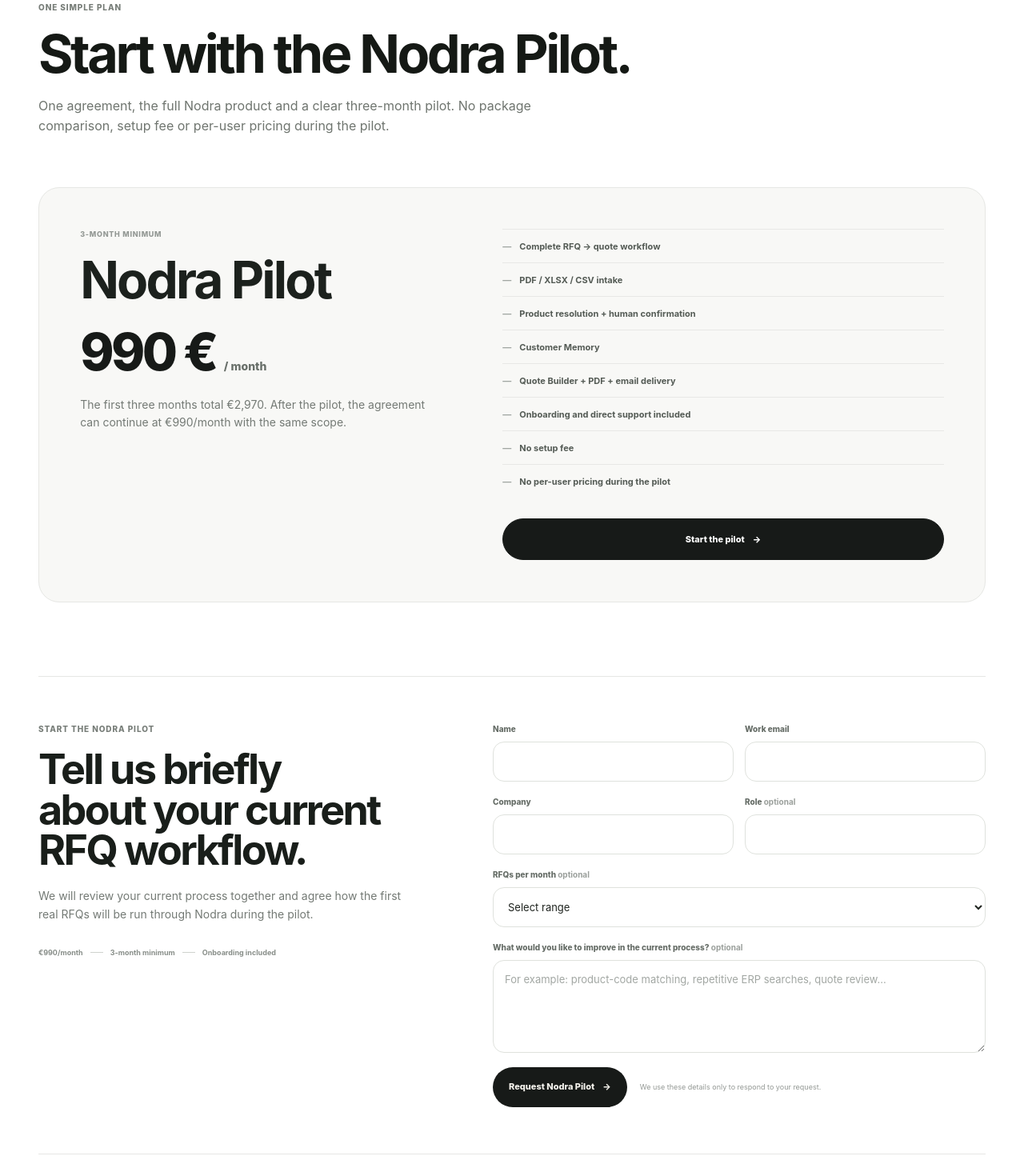
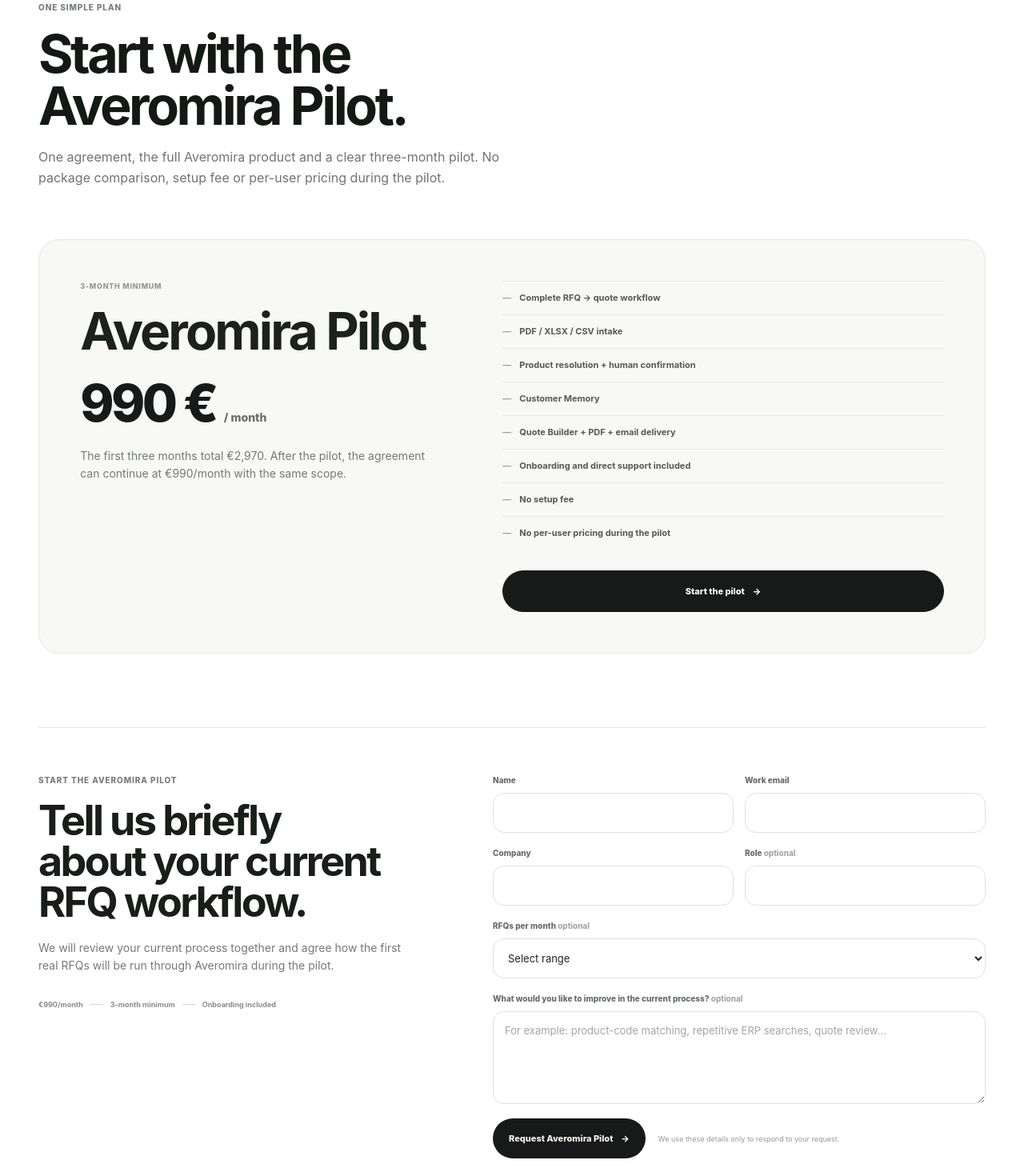
Before and after one commit to miromnb-coder/Rivora, a Next.js app: page / in a window 1280 px wide. Shown: the part 6980-8450 px from the top of the page at 80% size. Built offline with nearby package versions, Linux system fonts and the light colour scheme; no server answers.

Commit message:
Update pilot pricing brand

```diff
--- a/components/marketing/PricingLeadCapture.tsx
+++ b/components/marketing/PricingLeadCapture.tsx
@@ -89,13 +89,13 @@ export function PricingLeadCapture({ locale }: { locale: Locale }) {
         </div>
         <h2>
           {fi
-            ? "Aloita Nodra Pilotilla."
-            : "Start with the Nodra Pilot."}
+            ? "Aloita Averomira Pilotilla."
+            : "Start with the Averomira Pilot."}
         </h2>
         <p>
           {fi
-            ? "Yksi sopimus, koko nykyinen Nodra ja selkeä kolmen kuukauden pilotti. Ei pakettivertailua, setup-maksua tai käyttäjäkohtaista hinnoittelua pilotin aikana."
-            : "One agreement, the full Nodra product and a clear three-month pilot. No package comparison, setup fee or per-user pricing during the pilot."}
+            ? "Yksi sopimus, koko nykyinen Averomira ja selkeä kolmen kuukauden pilotti. Ei pakettivertailua, setup-maksua tai käyttäjäkohtaista hinnoittelua pilotin aikana."
+            : "One agreement, the full Averomira product and a clear three-month pilot. No package comparison, setup fee or per-user pricing during the pilot."}
         </p>
       </div>
 
@@ -105,7 +105,7 @@ export function PricingLeadCapture({ locale }: { locale: Locale }) {
             <span className="pricing-lead-eyebrow">
               {fi ? "3 kuukauden minimijakso" : "3-month minimum"}
             </span>
-            <h3>Nodra Pilot</h3>
+            <h3>Averomira Pilot</h3>
             <div className="pricing-pilot-price">
               <strong>990 €</strong>
               <span>{fi ? "/ kk" : "/ month"}</span>
@@ -135,7 +135,7 @@ export function PricingLeadCapture({ locale }: { locale: Locale }) {
       <div className="lead-capture-v2" id="demo" ref={formRef}>
         <div className="lead-capture-copy">
           <div className="v2-section-label">
-            {fi ? "Aloita Nodra Pilot" : "Start the Nodra Pilot"}
+            {fi ? "Aloita Averomira Pilot" : "Start the Averomira Pilot"}
           </div>
           <h3>
             {fi
@@ -144,8 +144,8 @@ export function PricingLeadCapture({ locale }: { locale: Locale }) {
           </h3>
           <p>
             {fi
-              ? "Käymme yhdessä läpi nykyisen prosessin ja sovitaan, miten ensimmäiset oikeat tarjouspyynnöt viedään Nodran läpi pilotin aikana."
-              : "We will review your current process together and agree how the first real RFQs will be run through Nodra during the pilot."}
+              ? "Käymme yhdessä läpi nykyisen prosessin ja sovitaan, miten ensimmäiset oikeat tarjouspyynnöt viedään Averomiran läpi pilotin aikana."
+              : "We will review your current process together and agree how the first real RFQs will be run through Averomira during the pilot."}
           </p>
 
           <div className="lead-capture-proof">
@@ -243,8 +243,8 @@ export function PricingLeadCapture({ locale }: { locale: Locale }) {
                   ? "Lähetetään…"
                   : "Sending…"
                 : fi
-                  ? "Pyydä Nodra Pilot"
-                  : "Request Nodra Pilot"}
+                  ? "Pyydä Averomira Pilot"
+                  : "Request Averomira Pilot"}
               {submitState !== "submitting" && (
                 <span aria-hidden="true">→</span>
               )}
```
